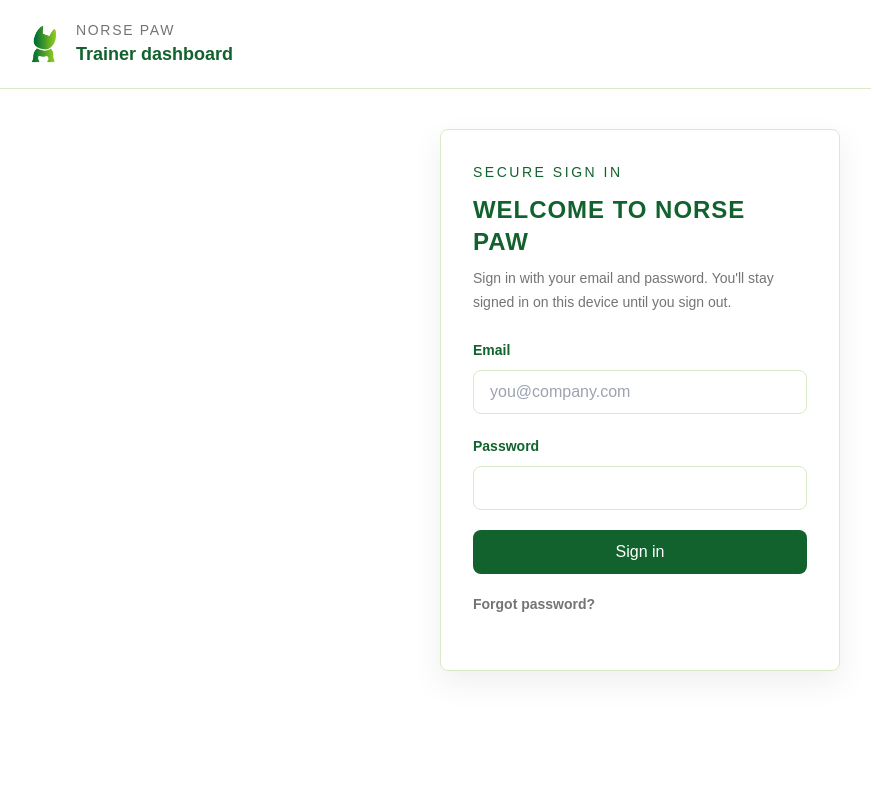
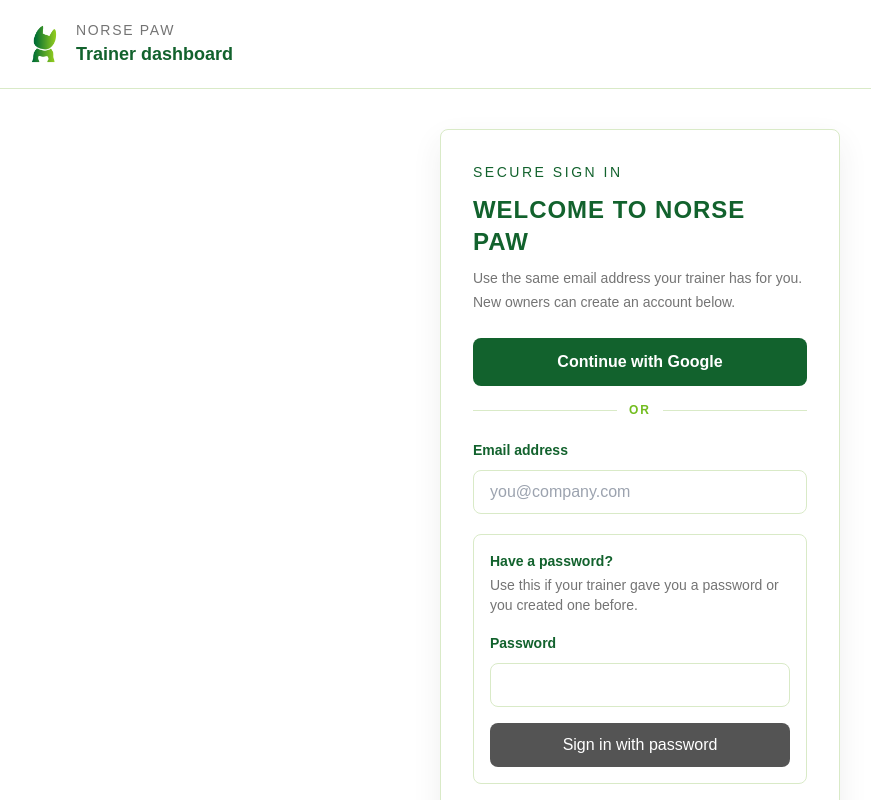
Before and after one commit to arctic-byte-as/doglog, a Next.js app: page /login in a window 1280 px wide. Shown: the top 800 px of the page, without its empty margins (0-871 px from the left). Built offline with nearby package versions, Linux system fonts and the light colour scheme.

Commit message:
Login with Google Implementation

```diff
--- a/app/auth/callback/route.ts
+++ b/app/auth/callback/route.ts
@@ -1,6 +1,8 @@
 import { NextResponse } from 'next/server';
 import type { EmailOtpType } from '@supabase/supabase-js';
 import { createClient } from '@/lib/supabase/server';
+import { createAppSession } from '@/lib/session';
+import prisma from '@/lib/prisma';
 
 const allowedRedirects = new Set(['/auth/resolve', '/dashboard', '/customer', '/register/owner', '/login', '/auth/confirm']);
 
@@ -10,6 +12,47 @@ function safeRedirectPath(value: string | null) {
 
   const path = value.split('?')[0];
   return allowedRedirects.has(path) ? value : '/auth/resolve';
+}
+
+async function findOrCreateAppUser({
+  email,
+  supabaseAuthId,
+  name,
+}: {
+  email: string;
+  supabaseAuthId: string;
+  name?: string | null;
+}) {
+  const normalizedEmail = email.trim().toLowerCase();
+  const existingUser = await prisma.user.findUnique({ where: { email: normalizedEmail } });
+
+  if (existingUser) {
+    return prisma.user.update({
+      where: { id: existingUser.id },
+      data: {
+        supabaseAuthId: existingUser.supabaseAuthId || supabaseAuthId,
+        emailVerified: existingUser.emailVerified || new Date(),
+        name: existingUser.name || name || existingUser.email,
+      },
+    });
+  }
+
+  const [trainer, customer] = await Promise.all([
+    prisma.trainer.findUnique({ where: { email: normalizedEmail } }),
+    prisma.customer.findUnique({ where: { email: normalizedEmail } }),
+  ]);
+
+  if (!trainer && !customer) return null;
+
+  return prisma.user.create({
+    data: {
+      email: normalizedEmail,
+      name: customer?.name || trainer?.name || name || normalizedEmail,
+      role: customer ? 'CUSTOMER' : 'TRAINER',
+      supabaseAuthId,
+      emailVerified: new Date(),
+    },
+  });
 }
 
 export async function GET(request: Request) {
@@ -44,5 +87,28 @@ export async function GET(request: Request) {
     return NextResponse.redirect(new URL('/login?error=missing-code', requestUrl.origin));
   }
 
+  const { data, error: userError } = await supabase.auth.getUser();
+  if (userError || !data.user?.email) {
+    console.error('Supabase user lookup failed after callback', { status: userError?.status, code: userError?.code });
+    return NextResponse.redirect(new URL('/login?error=auth-callback', requestUrl.origin));
+  }
+
+  const appUser = await findOrCreateAppUser({
+    email: data.user.email,
+    supabaseAuthId: data.user.id,
+    name:
+      typeof data.user.user_metadata?.full_name === 'string'
+        ? data.user.user_metadata.full_name
+        : typeof data.user.user_metadata?.name === 'string'
+          ? data.user.user_metadata.name
+          : null,
+  });
+
+  if (!appUser) {
+    return NextResponse.redirect(new URL(`/login?error=account-not-linked&email=${encodeURIComponent(data.user.email)}`, requestUrl.origin));
+  }
+
+  await createAppSession(appUser.id);
+
   return NextResponse.redirect(new URL(next, requestUrl.origin));
 }
--- a/app/login/page.tsx
+++ b/app/login/page.tsx
@@ -3,11 +3,13 @@
 import { useEffect, useState } from 'react';
 import Link from 'next/link';
 import Logo from '@/components/Logo';
+import { createClient } from '@/lib/supabase/client';
 
 export default function LoginPage() {
   const [email, setEmail] = useState('');
   const [password, setPassword] = useState('');
   const [loading, setLoading] = useState(false);
+  const [googleLoading, setGoogleLoading] = useState(false);
   const [error, setError] = useState('');
 
   useEffect(() => {
@@ -15,8 +17,21 @@ export default function LoginPage() {
     const nextError = params.get('error');
     if (nextError === 'password-required') {
       setError('A password needs to be set for this account before signing in.');
+    } else if (nextError === 'account-not-linked') {
+      const failedEmail = params.get('email');
+      setError(
+        failedEmail
+          ? `No Norse Paw account is linked to ${failedEmail}. Please ask your trainer to add this email first.`
+          : 'No Norse Paw account is linked to that email. Please ask your trainer to add it first.',
+      );
+    } else if (nextError) {
+      setError('Sign-in could not be completed. Please try again.');
     }
   }, []);
+
+  function callbackUrl() {
+    return `${window.location.origin}/auth/callback?next=/auth/resolve`;
+  }
 
   async function handleSubmit(e: React.FormEvent) {
     e.preventDefault();
@@ -40,6 +55,24 @@ export default function LoginPage() {
     window.location.href = '/auth/resolve';
   }
 
+  async function handleGoogleSignIn() {
+    setGoogleLoading(true);
+    setError('');
+
+    const supabase = createClient();
+    const { error: signInError } = await supabase.auth.signInWithOAuth({
+      provider: 'google',
+      options: {
+        redirectTo: callbackUrl(),
+      },
+    });
+
+    if (signInError) {
+      setGoogleLoading(false);
+      setError(signInError.message || 'Could not start Google sign-in.');
+    }
+  }
+
   return (
     <div className="min-h-screen bg-white text-brand-900">
       <header className="border-b border-brand-200 bg-white px-6 py-5">
@@ -52,12 +85,29 @@ export default function LoginPage() {
           <p className="text-sm font-medium uppercase tracking-[0.18em] text-brand-600">Secure sign in</p>
           <h1 className="mt-3 text-2xl font-semibold text-brand-950">Welcome to Norse Paw</h1>
           <p className="mt-2 text-sm leading-6 text-brand-700">
-            Sign in with your email and password. You&apos;ll stay signed in on this device until you sign out.
+            Use the same email address your trainer has for you. New owners can create an account below.
           </p>
 
-          <form onSubmit={handleSubmit} className="mt-6 space-y-5">
+          <div className="mt-6 space-y-4">
+            <button
+              type="button"
+              onClick={handleGoogleSignIn}
+              disabled={googleLoading || loading}
+              className="w-full rounded-lg bg-brand-700 px-4 py-3 font-semibold text-white transition hover:bg-brand-800 disabled:opacity-60"
+            >
+              {googleLoading ? 'Opening Google...' : 'Continue with Google'}
+            </button>
+
+            <div className="flex items-center gap-3 text-xs font-semibold uppercase tracking-[0.16em] text-brand-500">
+              <span className="h-px flex-1 bg-brand-200" />
+              or
+              <span className="h-px flex-1 bg-brand-200" />
+            </div>
+          </div>
+
+          <form onSubmit={handleSubmit} className="mt-5 space-y-5">
             <label className="block">
-              <span className="text-sm font-semibold text-brand-950">Email</span>
+              <span className="text-sm font-semibold text-brand-950">Email address</span>
               <input
                 type="email"
                 required
@@ -69,7 +119,10 @@ export default function LoginPage() {
               />
             </label>
 
-            <label className="block">
+            <div className="rounded-lg border border-brand-200 bg-white p-4">
+              <p className="text-sm font-semibold text-brand-950">Have a password?</p>
+              <p className="mt-1 text-sm leading-5 text-brand-700">Use this if your trainer gave you a password or you created one before.</p>
+              <label className="mt-4 block">
                 <span className="text-sm font-semibold text-brand-950">Password</span>
                 <input
                   type="password"
@@ -81,16 +134,23 @@ export default function LoginPage() {
                 />
               </label>
 
-            <button type="submit" className="w-full rounded-lg bg-brand-700 px-4 py-2 font-medium text-white disabled:opacity-60" disabled={loading}>
-              {loading ? 'Signing in...' : 'Sign in'}
+              <button type="submit" className="mt-4 w-full rounded-lg bg-brand-900 px-4 py-2 font-medium text-white disabled:opacity-60" disabled={loading}>
+                {loading ? 'Signing in...' : 'Sign in with password'}
               </button>
+            </div>
 
             {error ? <p className="rounded-lg border border-red-200 bg-red-50 px-3 py-2 text-sm text-red-800">{error}</p> : null}
           </form>
 
-          <Link href="/forgot-password" className="mt-5 inline-flex text-sm font-semibold text-brand-800">
+          <div className="mt-6 space-y-3 border-t border-brand-200 pt-5 text-sm">
+            <p className="text-brand-700">New to Norse Paw?</p>
+            <Link href="/register/owner" className="inline-flex w-full justify-center rounded-lg border border-brand-200 bg-white px-4 py-2 font-semibold text-brand-900 transition hover:border-brand-400">
+              Create owner account
+            </Link>
+            <Link href="/forgot-password" className="inline-flex font-semibold text-brand-800">
               Forgot password?
             </Link>
+          </div>
         </div>
       </main>
     </div>
```
Lines whose indentation alone changed are shown as unchanged.
